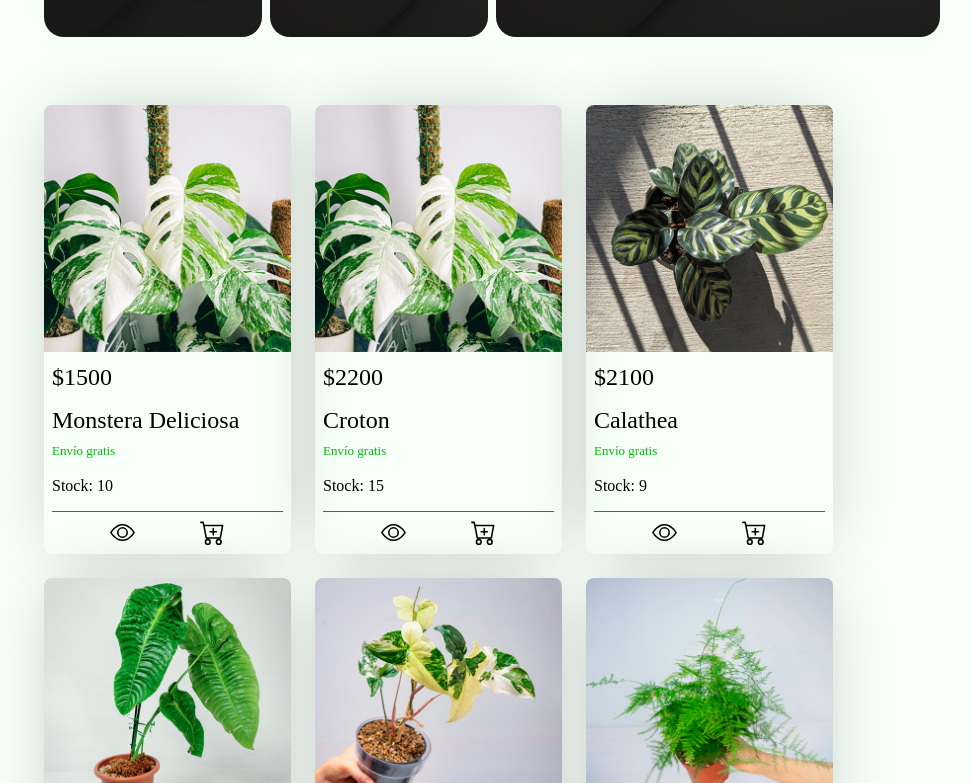
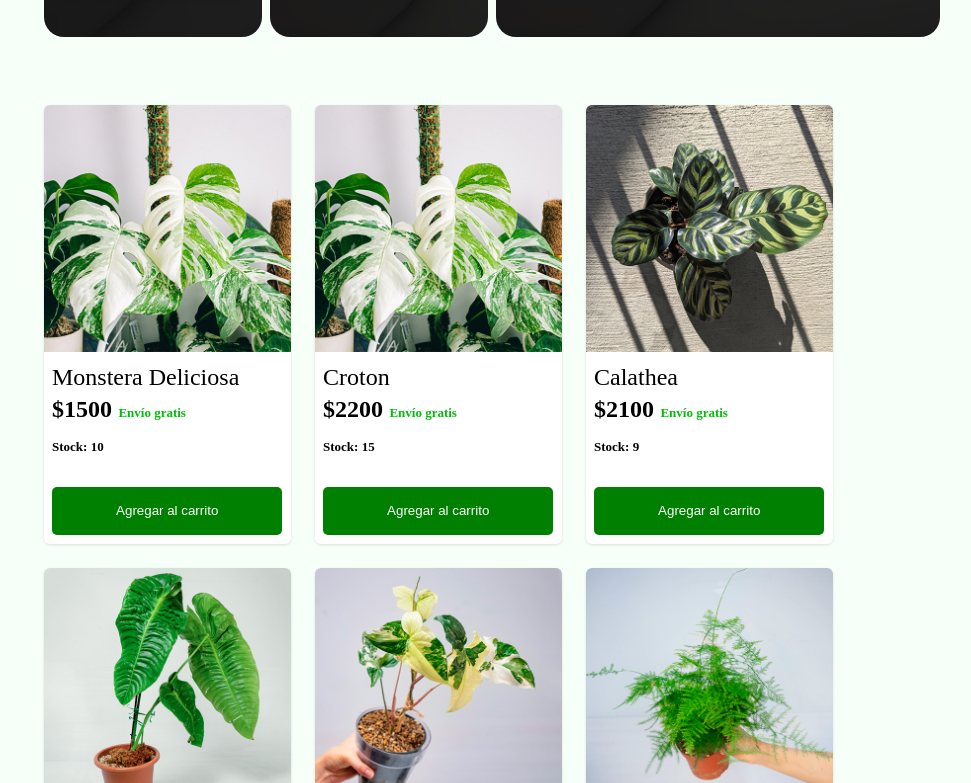
Before and after one commit to Alan-Ribeca/PreEntrega2-Ribeca, a React (Vite) app: page / in a window 1280 px wide. Shown: the part 757-1540 px from the top of the page, without its empty margins (148-1119 px from the left). Built offline with nearby package versions, Linux system fonts and the light colour scheme.

Commit message:
cambiando el estilo a las cards

```diff
--- a/src/components/item/Item.jsx
+++ b/src/components/item/Item.jsx
@@ -10,38 +10,11 @@ export const Item = ({ product }) => {
         <img src={`../img/${product.img}`} alt={`Imagen de ${product.title}`} />
       </div>
       <div className="infoProducto">
-        <span className="precio">${product.price}</span>
-        <p className="titeProduc">
-          {product.title}
-          <br />
-          <span className="envio">Envío gratis</span>
-        </p>
-        <p className="stock">Stock: {product.stock}</p>
-        <hr className="hr" />
-      </div>
-      <div className="detalles">
-        <svg
-          xmlns="http://www.w3.org/2000/svg"
-          width="25"
-          height="25"
-          fill="currentColor"
-          className="ojo"
-          viewBox="0 0 16 16"
-        >
-          <path d="M16 8s-3-5.5-8-5.5S0 8 0 8s3 5.5 8 5.5S16 8 16 8M1.173 8a13 13 0 0 1 1.66-2.043C4.12 4.668 5.88 3.5 8 3.5s3.879 1.168 5.168 2.457A13 13 0 0 1 14.828 8q-.086.13-.195.288c-.335.48-.83 1.12-1.465 1.755C11.879 11.332 10.119 12.5 8 12.5s-3.879-1.168-5.168-2.457A13 13 0 0 1 1.172 8z" />
-          <path d="M8 5.5a2.5 2.5 0 1 0 0 5 2.5 2.5 0 0 0 0-5M4.5 8a3.5 3.5 0 1 1 7 0 3.5 3.5 0 0 1-7 0" />
-        </svg>
-        <svg
-          xmlns="http://www.w3.org/2000/svg"
-          width="25"
-          height="25"
-          fill="currentColor"
-          className="carro"
-          viewBox="0 0 16 16"
-        >
-          <path d="M9 5.5a.5.5 0 0 0-1 0V7H6.5a.5.5 0 0 0 0 1H8v1.5a.5.5 0 0 0 1 0V8h1.5a.5.5 0 0 0 0-1H9z" />
-          <path d="M.5 1a.5.5 0 0 0 0 1h1.11l.401 1.607 1.498 7.985A.5.5 0 0 0 4 12h1a2 2 0 1 0 0 4 2 2 0 0 0 0-4h7a2 2 0 1 0 0 4 2 2 0 0 0 0-4h1a.5.5 0 0 0 .491-.408l1.5-8A.5.5 0 0 0 14.5 3H2.89l-.405-1.621A.5.5 0 0 0 2 1zm3.915 10L3.102 4h10.796l-1.313 7zM6 14a1 1 0 1 1-2 0 1 1 0 0 1 2 0m7 0a1 1 0 1 1-2 0 1 1 0 0 1 2 0" />
-        </svg>
+        <p className="titleProduc">{product.title}</p>
+        <strong className="precio">${product.price}</strong>
+        <strong className="envio">Envío gratis</strong>
+        <strong className="stock">Stock: {product.stock}</strong>
+        <button className="carrito">Agregar al carrito</button>
       </div>
       </Link>
     </section>
--- a/src/components/item/item.scss
+++ b/src/components/item/item.scss
@@ -9,11 +9,35 @@
     color: black;
   }
   .Producto {
-    border-radius: 0.5rem;
-    box-shadow: 0 0 4rem -1rem rgba(0, 0, 0, 0.25);
     overflow: hidden;
-    height: 449px;
+    height: 439px;
+    background-color: white;
+    border-radius: 6px;
+    box-shadow: 0 1px 3px 0 rgba(0,0,0,.12);
 
+    &:hover {
+      background-color: white;
+
+      .titleProduc {
+        color: #02be0b;
+      }
+
+      .precio {
+        color: #02be0b;
+      }
+
+      strong.envio {
+        color: black;
+      }
+
+      .stock {
+        color: #02be0b;
+      }
+
+      button.carrito {
+        background-color: black;
+      }
+    }
     .img-producto {
       width: auto;
       height: auto;
@@ -28,45 +52,39 @@
     .infoProducto {
       margin: 0.5rem 0 0 0.5rem;
 
+      .titleProduc {
+        margin: 0 0 0.3rem 0;
+        overflow: hidden;
+        white-space: nowrap;
+        text-overflow: ellipsis;
+        font-size: x-large;
+      }
+
       .precio {
         font-size: x-large;
       }
 
-      .titeProduc {
-        margin: 1rem 0 0 0;
-        overflow: hidden;
-        white-space: nowrap;
-        text-overflow: ellipsis;
-        font-size: x-large;
-        .envio {
-          font-size: small;
-          color: #02be0b;
-        }
+      .envio {
+        font-size: small;
+        color: #02be0b;
+        margin-left: 0.4rem;
       }
 
-      .hr {
-        margin-right: 0.5rem;
-        border: none;
-        border-top: 1px solid #0b921f;
-      }
-    }
-
-    .detalles {
-      display: flex;
-      justify-content: space-evenly;
-
-      .ojo {
-        &:hover {
-          cursor: pointer;
-          color: #02be0b;
-        }
+      .stock {
+        display: block;
+        font-size:small;
+        margin-top: 1rem;
       }
 
-      .carro {
-        &:hover {
-          cursor: pointer;
-          color: #02be0b;
-        }
+      .carrito {
+        width: 14.4rem;
+        height: 3rem;
+        margin-top: 2rem;
+        cursor: pointer;
+        border: none;
+        background-color: green;
+        color: white;
+        border-radius: 5px;
       }
     }
   }
```
